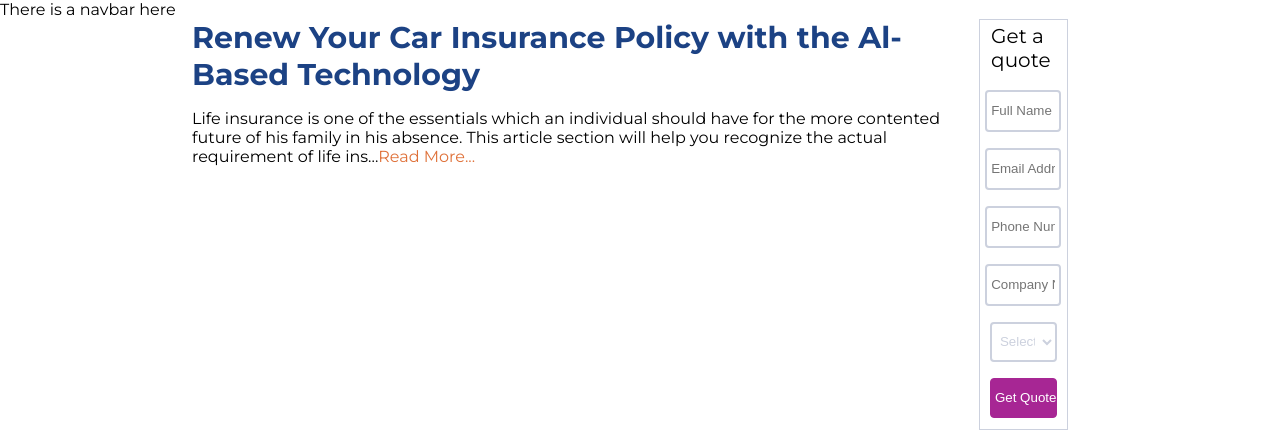
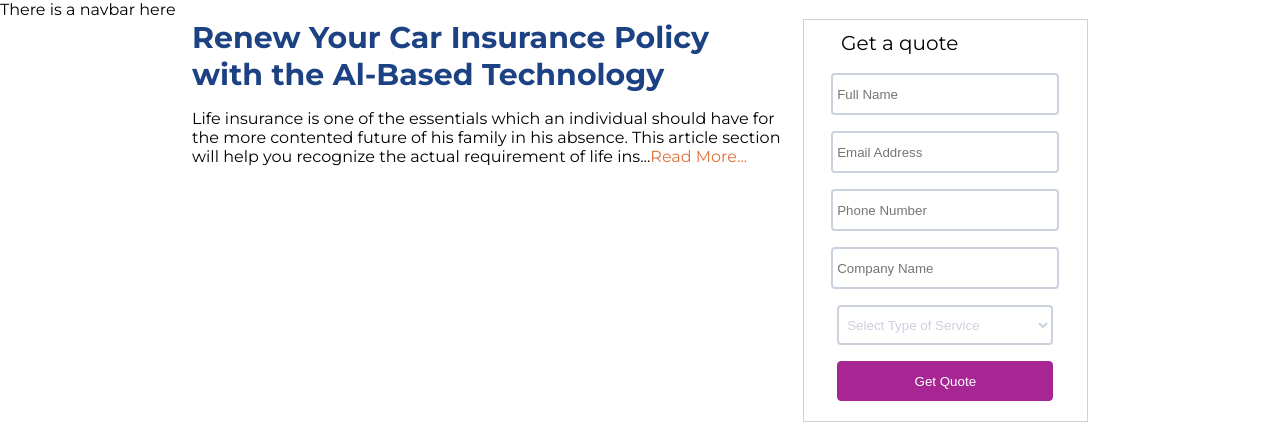
Before and after one commit to akishtp/Leapcodes-HTIC, a plain HTML site: page article/article.html in a window 1280 px wide. Shown: the top 439 px of the page. Drawn offline with Linux system fonts and the light colour scheme.

Commit message:
More grids

```diff
--- a/article/style.css
+++ b/article/style.css
@@ -62,30 +62,30 @@ body {
 
 .main-content {
     display: grid;
-    grid-template-columns: auto 1fr auto;
-    grid-template-rows: auto auto;
+    grid-template-columns: 1fr 1fr 1fr;
+    grid-template-rows: auto 1fr;
     column-gap: 20px;
     row-gap: 20px;
 }
 
 .main-content > .header {
     grid-row: 1;
-    grid-column: 1;
+    grid-column: span 2;
 }
 
 .main-content > .get-quote {
     grid-row: 1;
-    grid-column: 2;
+    grid-column: 3;
 }
 
 .main-content > .blog-holder {
     grid-row: 2;
-    grid-column: 1;
+    grid-column: span 2;
 }
 
 .main-content > .contact {
     grid-row: 2;
-    grid-column: 2;
+    grid-column: 3;
 }
 
 .contact {
@@ -294,15 +294,14 @@ form > .gquote {
   margin-bottom: 10px;
 }
 
-form > input,
-form > select {
-  margin: 8px;
-  height: 30px;
-  background-color: #fff;
-  border: solid #ccd1de 2px;
-  padding: 4px;
-  border-radius: 4px;
-  width: 80%;
+form > input, form > select {
+    margin: 8px;
+    height: 30px;
+    background-color: #fff;
+    border: solid #CCD1DE 2px;
+    padding: 4px;
+    border-radius: 4px;
+    width: 83%;
 }
 
 form > select,
```
